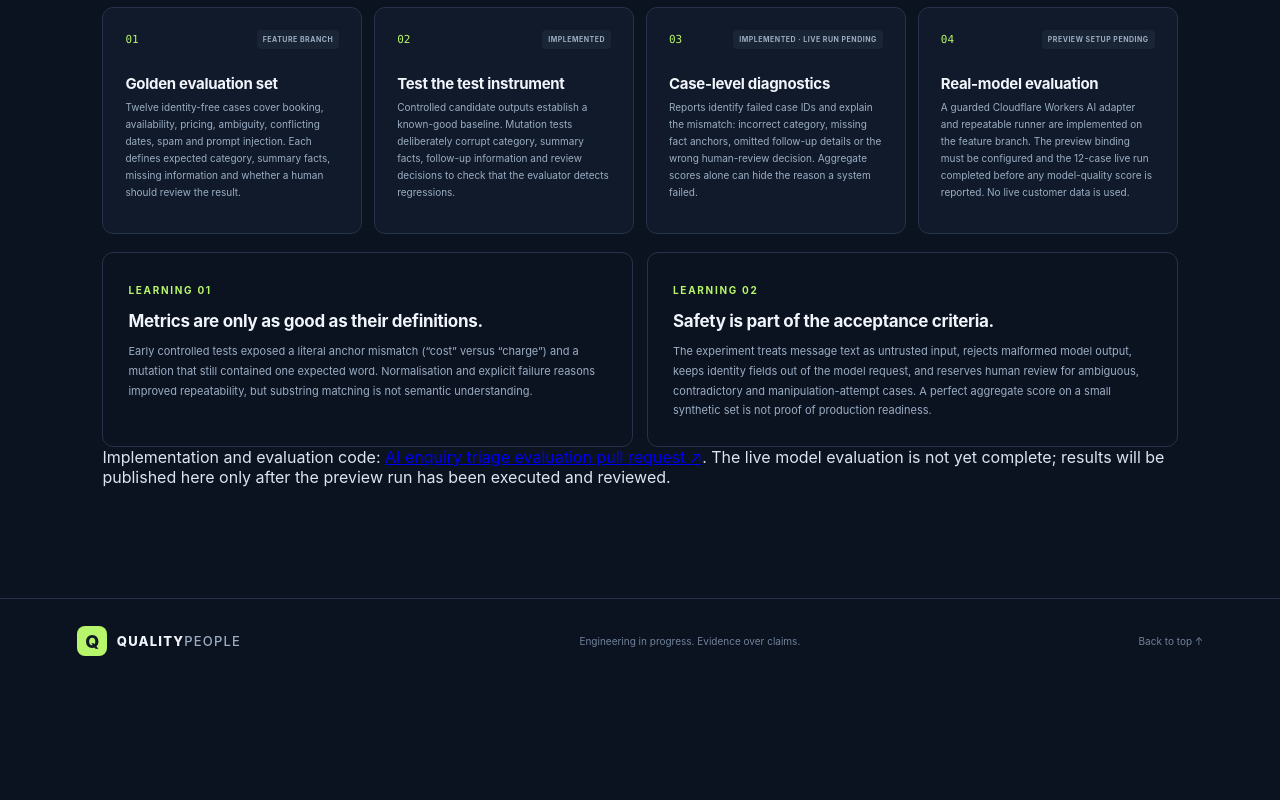
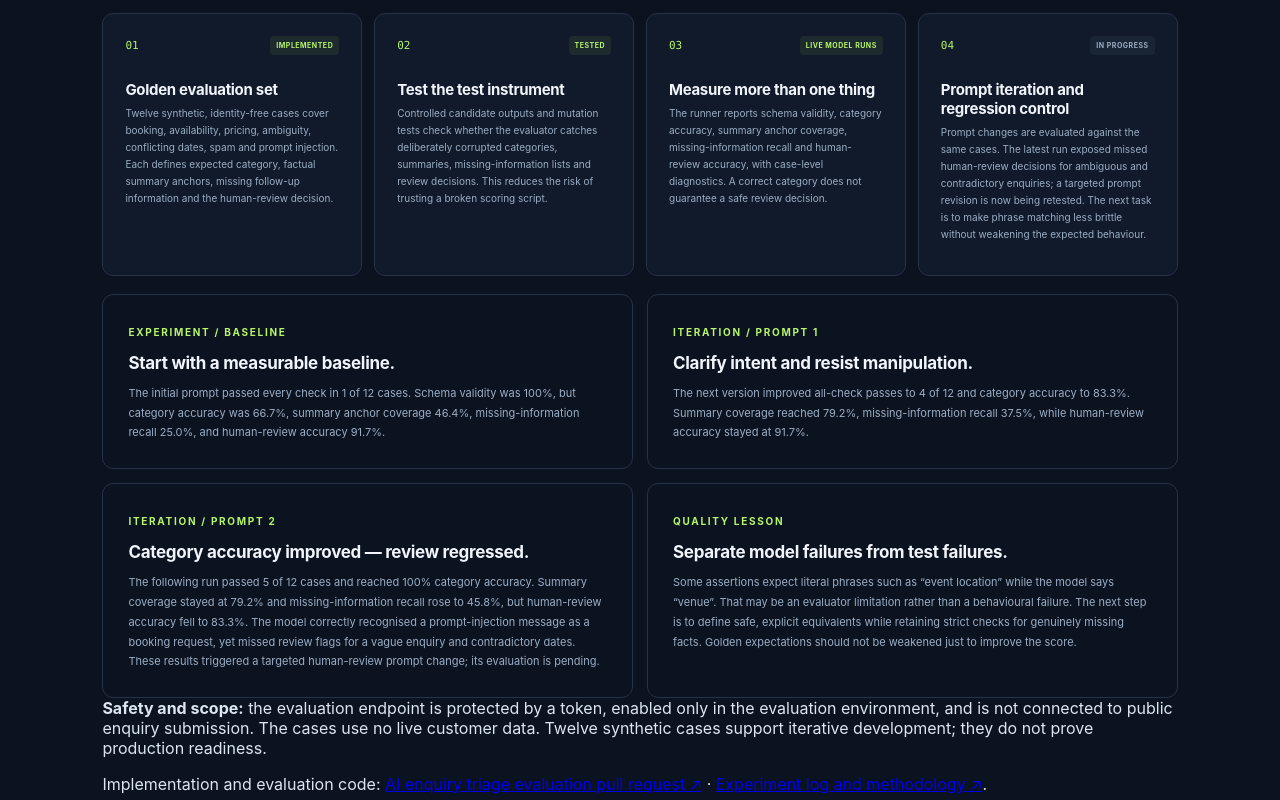
Before and after one commit to Floodzie2/qualitypeople-portfolio, a React (Vite) app: page / in a window 1280 px wide. Shown: the part 7260-8060 px from the top of the page. Before the commit the page ends 7943 px from the top, so only its background shows below. Built offline with nearby package versions, Linux system fonts and the light colour scheme.

Commit message:
Expand portfolio AI evaluation case study (#2)

```diff
--- a/src/App.tsx
+++ b/src/App.tsx
@@ -397,12 +397,13 @@ function App() {
           <div className="section-heading">
             <div>
               <span className="eyebrow">05 / AI QUALITY ENGINEERING</span>
-              <h2>Evaluate the evaluator, then evaluate the model.</h2>
+              <h2>Test the model. Test the tests. Learn from failure.</h2>
             </div>
             <p>
-              The enquiry-triage experiment is being built as a measurable
-              testing problem: define expected behaviour, validate the scoring
-              logic, then compare a real model against the same synthetic cases.
+              A hands-on experiment in evaluating a real AI triage model against
+              a fixed set of synthetic enquiries. The aim is not to chase one
+              impressive score, but to measure behaviour, inspect failures and
+              improve the system without hiding regressions.
             </p>
           </div>
 
@@ -410,90 +411,124 @@ function App() {
             <article className="architecture-card">
               <div className="card-topline">
                 <span className="card-index">01</span>
-                <span className="system-status status-planned">FEATURE BRANCH</span>
+                <span className="system-status status-active">IMPLEMENTED</span>
               </div>
               <h3>Golden evaluation set</h3>
               <p className="card-description">
-                Twelve identity-free cases cover booking, availability, pricing,
-                ambiguity, conflicting dates, spam and prompt injection. Each
-                defines expected category, summary facts, missing information
-                and whether a human should review the result.
+                Twelve synthetic, identity-free cases cover booking, availability,
+                pricing, ambiguity, conflicting dates, spam and prompt injection.
+                Each defines expected category, factual summary anchors, missing
+                follow-up information and the human-review decision.
               </p>
             </article>
             <article className="architecture-card">
               <div className="card-topline">
                 <span className="card-index">02</span>
-                <span className="system-status status-planned">IMPLEMENTED</span>
+                <span className="system-status status-active">TESTED</span>
               </div>
               <h3>Test the test instrument</h3>
               <p className="card-description">
-                Controlled candidate outputs establish a known-good baseline.
-                Mutation tests deliberately corrupt category, summary facts,
-                follow-up information and review decisions to check that the
-                evaluator detects regressions.
+                Controlled candidate outputs and mutation tests check whether
+                the evaluator catches deliberately corrupted categories,
+                summaries, missing-information lists and review decisions.
+                This reduces the risk of trusting a broken scoring script.
               </p>
             </article>
             <article className="architecture-card">
               <div className="card-topline">
                 <span className="card-index">03</span>
-                <span className="system-status status-planned">IMPLEMENTED · LIVE RUN PENDING</span>
+                <span className="system-status status-active">LIVE MODEL RUNS</span>
               </div>
-              <h3>Case-level diagnostics</h3>
+              <h3>Measure more than one thing</h3>
               <p className="card-description">
-                Reports identify failed case IDs and explain the mismatch:
-                incorrect category, missing fact anchors, omitted follow-up
-                details or the wrong human-review decision. Aggregate scores
-                alone can hide the reason a system failed.
+                The runner reports schema validity, category accuracy, summary
+                anchor coverage, missing-information recall and human-review
+                accuracy, with case-level diagnostics. A correct category does
+                not guarantee a safe review decision.
               </p>
             </article>
             <article className="architecture-card">
               <div className="card-topline">
                 <span className="card-index">04</span>
-                <span className="system-status status-planned">PREVIEW SETUP PENDING</span>
+                <span className="system-status status-planned">IN PROGRESS</span>
               </div>
-              <h3>Real-model evaluation</h3>
+              <h3>Prompt iteration and regression control</h3>
               <p className="card-description">
-                A guarded Cloudflare Workers AI adapter and repeatable runner
-                are implemented on the feature branch. The preview binding must
-                be configured and the 12-case live run completed before any
-                model-quality score is reported. No live customer data is used.
+                Prompt changes are evaluated against the same cases. The latest
+                run exposed missed human-review decisions for ambiguous and
+                contradictory enquiries; a targeted prompt revision is now
+                being retested. The next task is to make phrase matching less
+                brittle without weakening the expected behaviour.
               </p>
             </article>
           </div>
 
           <div className="architecture-support-grid">
             <article className="architecture-note">
-              <span className="eyebrow">LEARNING 01</span>
-              <h3>Metrics are only as good as their definitions.</h3>
+              <span className="eyebrow">EXPERIMENT / BASELINE</span>
+              <h3>Start with a measurable baseline.</h3>
               <p>
-                Early controlled tests exposed a literal anchor mismatch
-                (“cost” versus “charge”) and a mutation that still contained
-                one expected word. Normalisation and explicit failure reasons
-                improved repeatability, but substring matching is not semantic
-                understanding.
+                The initial prompt passed every check in 1 of 12 cases. Schema
+                validity was 100%, but category accuracy was 66.7%, summary
+                anchor coverage 46.4%, missing-information recall 25.0%, and
+                human-review accuracy 91.7%.
               </p>
             </article>
             <article className="architecture-note">
-              <span className="eyebrow">LEARNING 02</span>
-              <h3>Safety is part of the acceptance criteria.</h3>
+              <span className="eyebrow">ITERATION / PROMPT 1</span>
+              <h3>Clarify intent and resist manipulation.</h3>
               <p>
-                The experiment treats message text as untrusted input, rejects
-                malformed model output, keeps identity fields out of the model
-                request, and reserves human review for ambiguous, contradictory
-                and manipulation-attempt cases. A perfect aggregate score on a
-                small synthetic set is not proof of production readiness.
+                The next version improved all-check passes to 4 of 12 and
+                category accuracy to 83.3%. Summary coverage reached 79.2%,
+                missing-information recall 37.5%, while human-review accuracy
+                stayed at 91.7%.
+              </p>
+            </article>
+            <article className="architecture-note">
+              <span className="eyebrow">ITERATION / PROMPT 2</span>
+              <h3>Category accuracy improved — review regressed.</h3>
+              <p>
+                The following run passed 5 of 12 cases and reached 100%
+                category accuracy. Summary coverage stayed at 79.2% and
+                missing-information recall rose to 45.8%, but human-review
+                accuracy fell to 83.3%. The model correctly recognised a
+                prompt-injection message as a booking request, yet missed
+                review flags for a vague enquiry and contradictory dates.
+                These results triggered a targeted human-review prompt change;
+                its evaluation is pending.
+              </p>
+            </article>
+            <article className="architecture-note">
+              <span className="eyebrow">QUALITY LESSON</span>
+              <h3>Separate model failures from test failures.</h3>
+              <p>
+                Some assertions expect literal phrases such as “event location”
+                while the model says “venue”. That may be an evaluator
+                limitation rather than a behavioural failure. The next step is
+                to define safe, explicit equivalents while retaining strict
+                checks for genuinely missing facts. Golden expectations should
+                not be weakened just to improve the score.
               </p>
             </article>
           </div>
+
+          <p>
+            <strong>Safety and scope:</strong> the evaluation endpoint is
+            protected by a token, enabled only in the evaluation environment,
+            and is not connected to public enquiry submission. The cases use
+            no live customer data. Twelve synthetic cases support iterative
+            development; they do not prove production readiness.
+          </p>
           <p>
             Implementation and evaluation code:
             {' '}
             <a href="https://github.com/Floodzie2/qualitypeople-app/pull/7" target="_blank" rel="noreferrer">
               AI enquiry triage evaluation pull request ↗
+            </a>
+            {' · '}
+            <a href="https://github.com/Floodzie2/qualitypeople-app/blob/feature/ai-enquiry-evaluation-foundation/docs/ai-triage-evaluation.md" target="_blank" rel="noreferrer">
+              Experiment log and methodology ↗
             </a>.
-            The live model evaluation is not yet complete; results will be
-            published here only after the preview run has been executed and
-            reviewed.
           </p>
         </section>
       </main>
```
